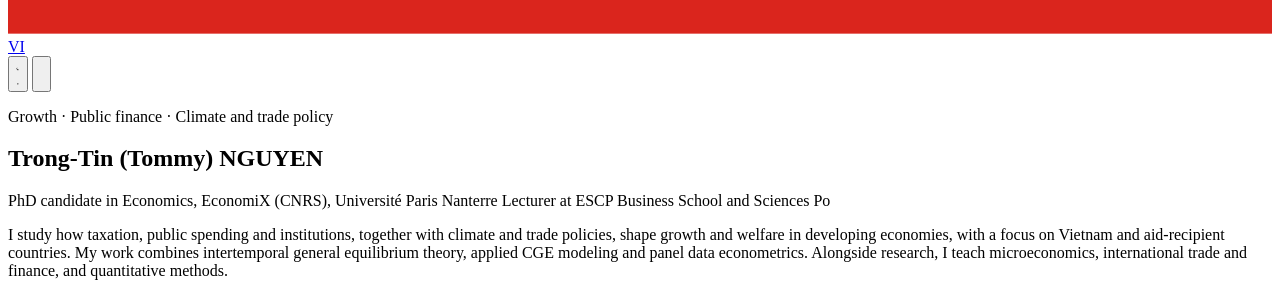
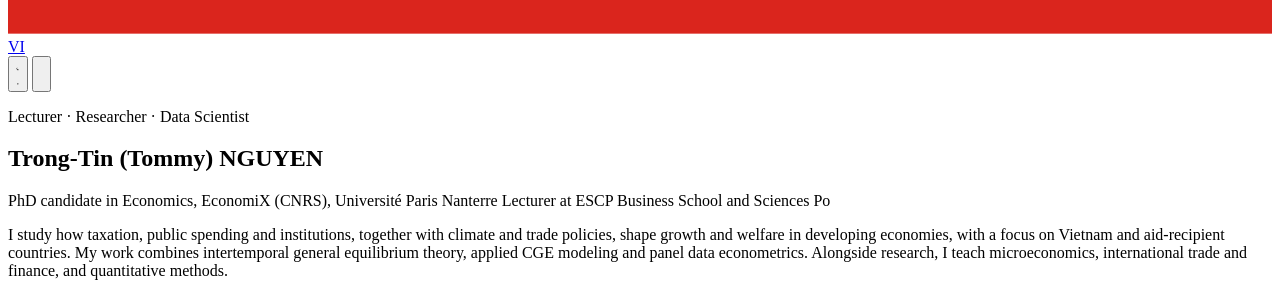
Before and after one commit to trongtin142/trongtin142.github.io, a Jekyll site: the page built from _pages/about.md, in a window 1280 px wide and 900 px high, scrolled down 16313 px. Shown: the part 152-452 px from the top of the window. Built offline with Jekyll 4.4.1, drawn with Linux system fonts in a browser that asks for light colours.

Commit message:
Home tagline: Lecturer · Researcher · Data Scientist (EN, VI)

```diff
--- a/_data/i18n.yml
+++ b/_data/i18n.yml
@@ -6,7 +6,7 @@ en:
   description: "Trong-Tin (Tommy) NGUYEN, PhD candidate in Economics at EconomiX, Université Paris Nanterre"
   bio: "PhD candidate in Economics, EconomiX (CNRS), Université Paris Nanterre"
   role: "Lecturer at ESCP Business School and Sciences Po"
-  eyebrow: "Growth · Public finance · Climate and trade policy"
+  eyebrow: "Lecturer · Researcher · Data Scientist"
   # Home hero: the nickname is shown in muted grey between given and family name
   name_given: "Trong-Tin"
   name_nick: "(Tommy)"
@@ -145,7 +145,7 @@ vi:
   description: "Nguyễn Trọng Tín (Tommy Nguyen), nghiên cứu sinh ngành Kinh tế học tại EconomiX, Đại học Paris Nanterre"
   bio: "Nghiên cứu sinh ngành Kinh tế học, EconomiX (CNRS), Đại học Paris Nanterre"
   role: "Giảng viên tại ESCP Business School và Sciences Po"
-  eyebrow: "Tăng trưởng · Tài chính công · Chính sách khí hậu và thương mại"
+  eyebrow: "Giảng viên · Nhà nghiên cứu · Nhà khoa học dữ liệu"
   seo_tagline: "Nhà kinh tế học, EconomiX (CNRS), Đại học Paris Nanterre"
   publishes_as: "Công bố khoa học dưới tên"
   location: "Paris, Pháp"
```
